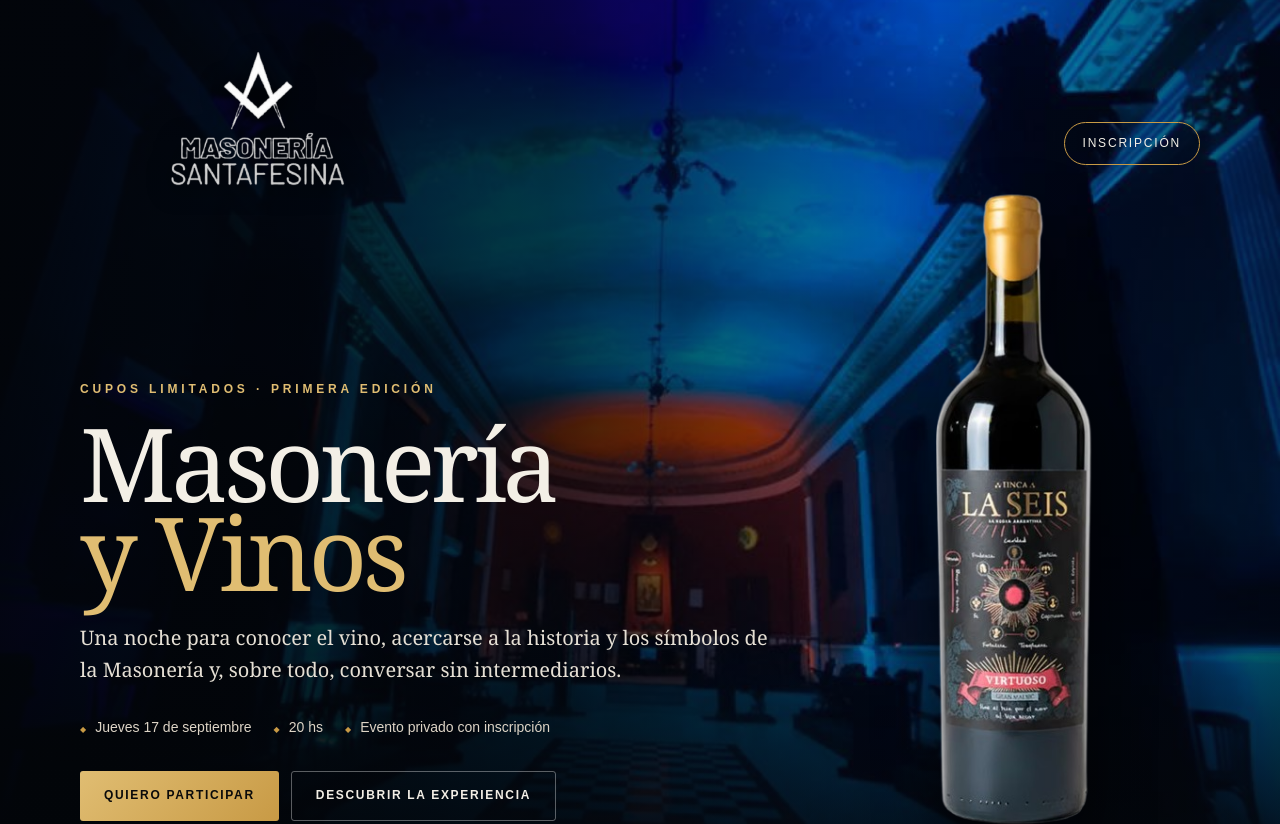
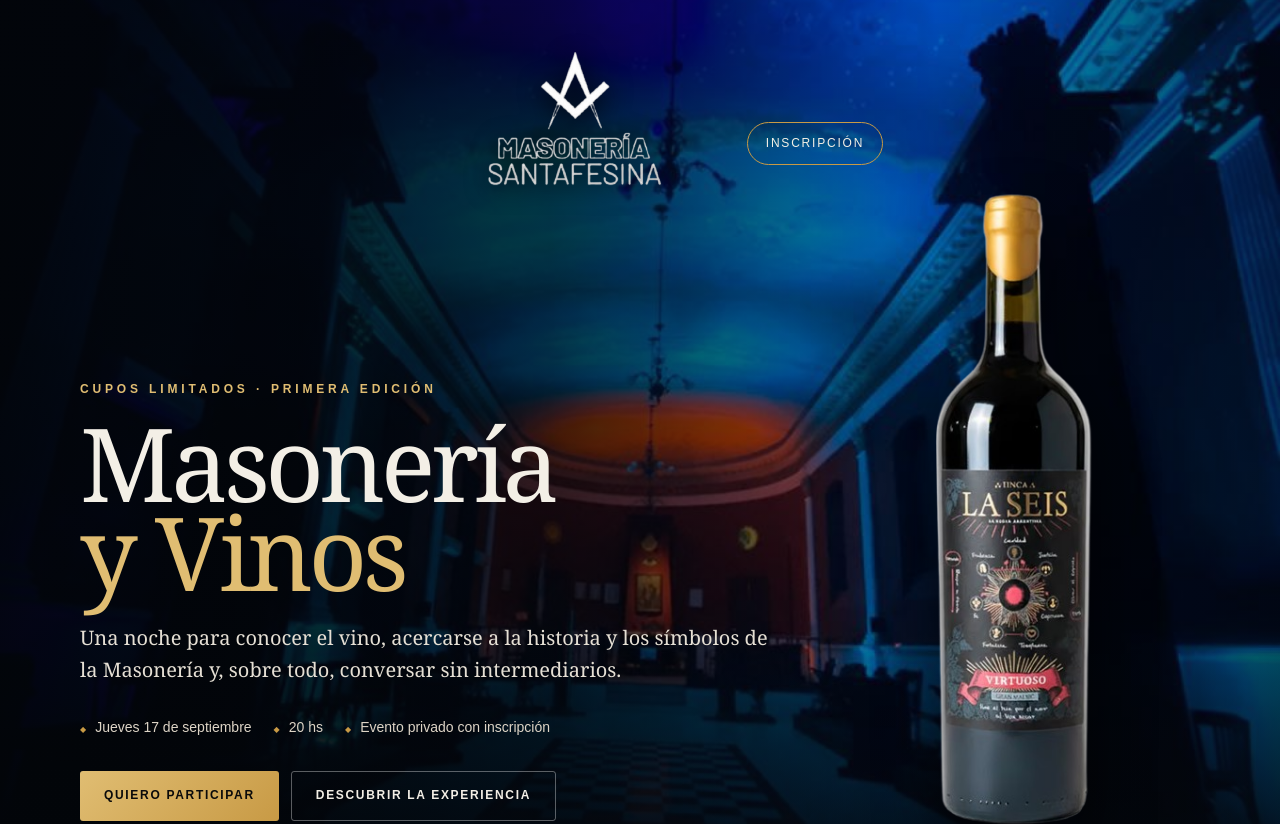
Before and after one commit to masoneriasantafesina/events, a plain HTML site: page index.html in a window 1280 px wide. Shown: the top 824 px of the page. Drawn offline with Linux system fonts and the light colour scheme.

Commit message:
Update index.html

```diff
--- a/index.html
+++ b/index.html
@@ -16,7 +16,7 @@
     a{text-decoration:none;color:inherit}
     .wrap{width:min(1120px,calc(100% - 38px));margin:auto}
     .nav{position:absolute;z-index:20;left:0;right:0;top:0;padding:24px 0}
-    .nav .wrap{display:flex;align-items:center;justify-content:space-between}
+    .nav .wrap{display:flex;align-items:center;justify-content:center;position:relative}
     .nav img{width:350px;max-width:46vw;filter:drop-shadow(0 4px 12px #000)}
     .nav a.cta{border:1px solid var(--gold);padding:11px 18px;border-radius:999px;font-size:12px;letter-spacing:.15em;text-transform:uppercase}
     .hero{min-height:100vh;position:relative;display:flex;align-items:center;overflow:hidden;background:#07101a}
```
